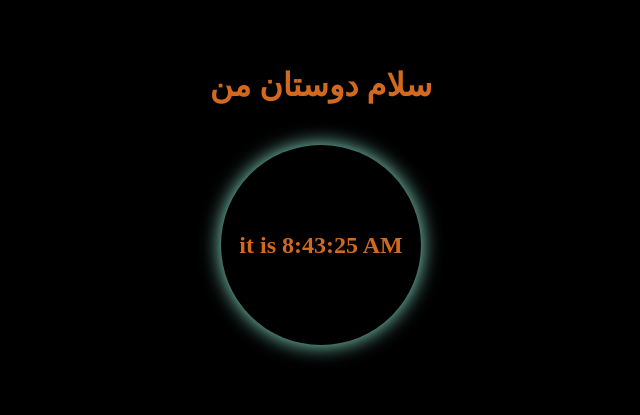
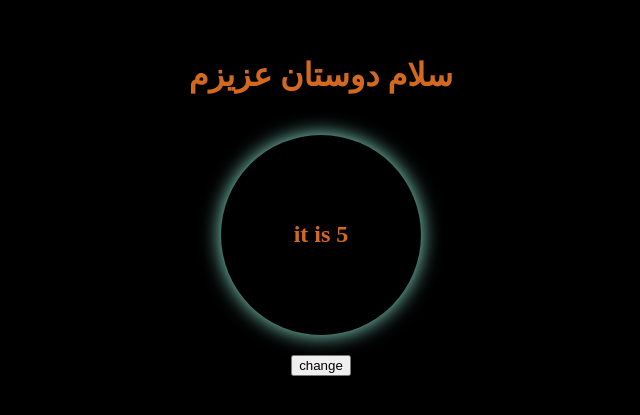
Before and after one commit to qasemB/create-react-miniproject1, a React (Create React App) app: page / in a window 1280 px wide. Shown: the part 195-610 px from the top of the page, without its empty margins (319-959 px from the left). Built offline with nearby package versions, Linux system fonts and the light colour scheme.

Commit message:
part #12

```diff
--- a/src/App.js
+++ b/src/App.js
@@ -6,11 +6,31 @@
 import Timer from './Timer';
 
 class App extends React.Component {
+    constructor(){
+        super();
+        this.state={
+            title : "سلام دوستان عزیزم"
+        }
+        // this.handleSetTitle = this.handleSetTitle.bind(this)
+    }
+
+    handleSetTitle = ()=>{
+        this.setState({
+            title:"به کدیاد خوش آمدید"
+        })
+    }
+
+    // handleSetTitle(){
+    //     this.setState({
+    //         title:"به کدیاد خوش آمدید"
+    //     })
+    // }
+
     render(){
         return (
         <div className="main">
-            <Hello/>
-            <Timer/>
+            <Hello title={this.state.title}/>
+            <Timer x={this.handleSetTitle}/>
         </div>
         )
     }
--- a/src/Hello.js
+++ b/src/Hello.js
@@ -4,7 +4,7 @@
 class Hello extends React.Component{
     render(){
       return(
-        <h1>سلام دوستان من</h1>
+        <h1>{this.props.title}</h1>
       )
     }
 }
--- a/src/Timer.js
+++ b/src/Timer.js
@@ -9,23 +9,20 @@
   constructor(){
     super();
     this.state = {
-      time : new Date().toLocaleTimeString()
+      time : 10
     }
   }
 
   componentDidMount(){
-
-    console.log("componentDidMount");
-
     interval = setInterval(()=>{
       this.setState({
-        time:new Date().toLocaleTimeString()
+        time: this.state.time - 1
       })
     } , 1000)
   }
 
   componentDidUpdate(){
-    if (this.state.time == "8:39:59 PM") {
+    if (this.state.time == 0) {
       clearInterval(interval);
     }
   }
@@ -35,11 +32,13 @@
   }
 
   render(){
-    console.log("render");
     return(
-      <h2 className="timer">
-        it is {this.state.time}
-      </h2>
+      <>
+        <h2 className="timer">
+          it is {this.state.time}
+        </h2>
+        <button onClick={this.props.x}>change</button>
+      </>
     )
   }
 }
```
